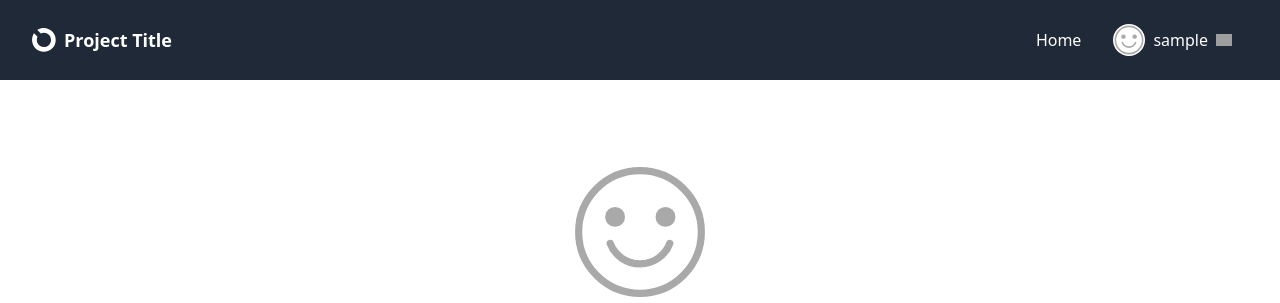
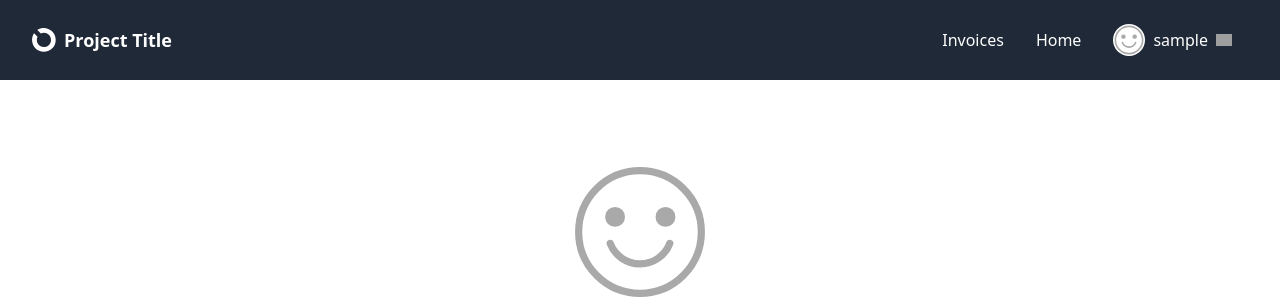
Before and after one commit to cesarlpb/one-day-projects, a Django app: page /profile/ in a window 1280 px wide. Shown: the top 303 px of the page. Run offline with Django 5.2, Linux system fonts and the light colour scheme; the visitor is signed in with stand-in values (Sample User, id 1); parts of the project's set-up code (start-up, migrations or seed data) failed here and were passed over; some libraries are stand-ins or nearby versions; grey boxes are pictures that could not be loaded.

Commit message:
Enlace a invoices/

```diff
--- a/01.sistema-de-facturacion/templates/includes/header.html
+++ b/01.sistema-de-facturacion/templates/includes/header.html
@@ -8,6 +8,7 @@
     <nav class="block relative">
         <ul class="navitems flex items-center justify-center h-full">
             {% if request.user.is_authenticated %}
+            <li><a href="{% url 'invoices' %}">Invoices</a></li>
             <li><a href="/">Home</a></li>
             <li x-data="{ dropdownOpen: false }" class="relative">
                 <a @click="dropdownOpen = !dropdownOpen" @click.away="dropdownOpen = false" class="cursor-pointer select-none">
```
